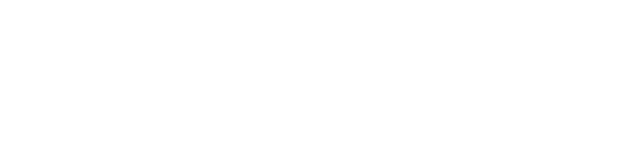
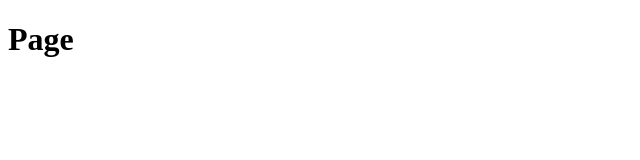
Before and after one commit to shevictory/some-proj, a plain HTML site: page index.html in a window 1280 px wide. Shown: the whole page, without its empty margins (0-640 px from the left). Drawn offline with Linux system fonts and the light colour scheme.

Commit message:
Add headers

```diff
--- a/index.html
+++ b/index.html
@@ -6,5 +6,7 @@
     <meta name="viewport" content="width=device-width, initial-scale=1.0" />
     <title>Document</title>
   </head>
-  <body></body>
+  <body>
+    <h1>Page</h1>
+  </body>
 </html>
```
